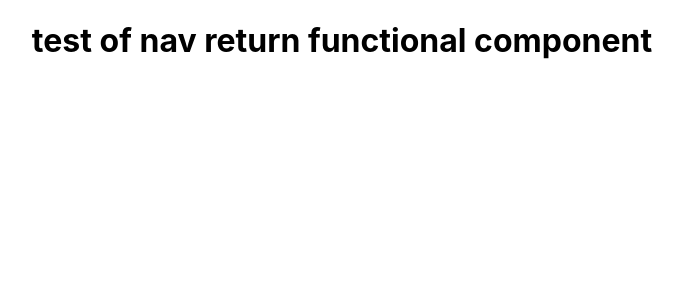
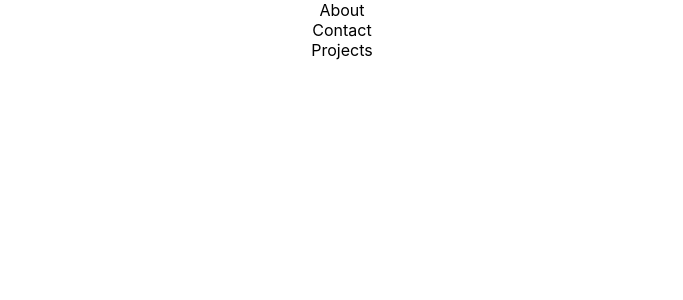
Before and after one commit to somersbmatthews/personal-portfolio, a React (Create React App) app: page / in a window 1280 px wide. Shown: the top 300 px of the page, without its empty margins (298-981 px from the left). Built offline with nearby package versions, Linux system fonts and the light colour scheme.

Commit message:
refactor for single page presentation without nav bar

```diff
--- a/src/App.js
+++ b/src/App.js
@@ -8,7 +8,10 @@
 function App() {
   return (
     <div className="App">
-          <Nav />
+          <div>About</div>
+          <div>Contact</div>
+          <div>Projects</div>
+
     </div>
   );
 }
```
